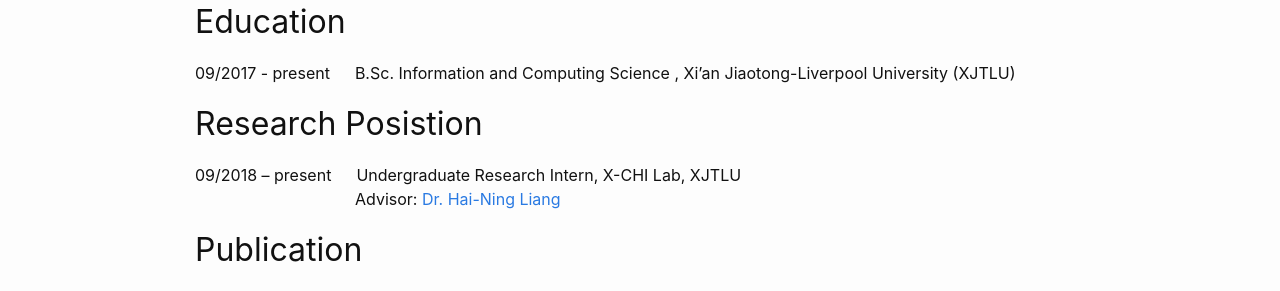
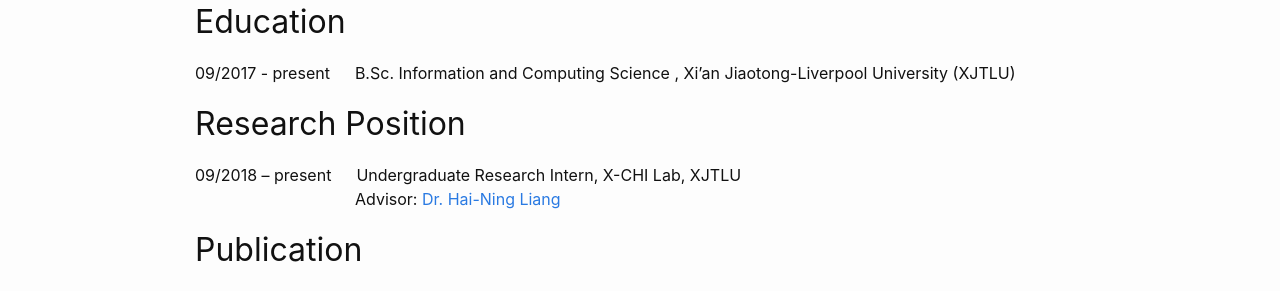
Before and after one commit to xueshilu/Xueshi.github.io, a Jekyll site: the page built from index.markdown, in a window 1280 px wide. Shown: the part 133-424 px from the top of the page. Built offline with Jekyll 4.4.1, drawn with Linux system fonts in a browser that asks for light colours.

Commit message:
Update index.markdown

```diff
--- a/index.markdown
+++ b/index.markdown
@@ -10,7 +10,7 @@
 
 09/2017 - present &emsp; B.Sc. Information and Computing Science , Xi’an Jiaotong-Liverpool University (XJTLU)
 
-# Research Posistion
+# Research Position
 
 09/2018 – present &emsp; Undergraduate Research Intern, X-CHI Lab, XJTLU <br />
 &emsp;&emsp;&emsp;&emsp;&emsp;&emsp;&emsp;&emsp;&emsp;&emsp;Advisor: [Dr. Hai-Ning Liang](https://www.xjtlu.edu.cn/en/departments/academic-departments/school-of-advanced-technology/staff/haining-liang)
```
